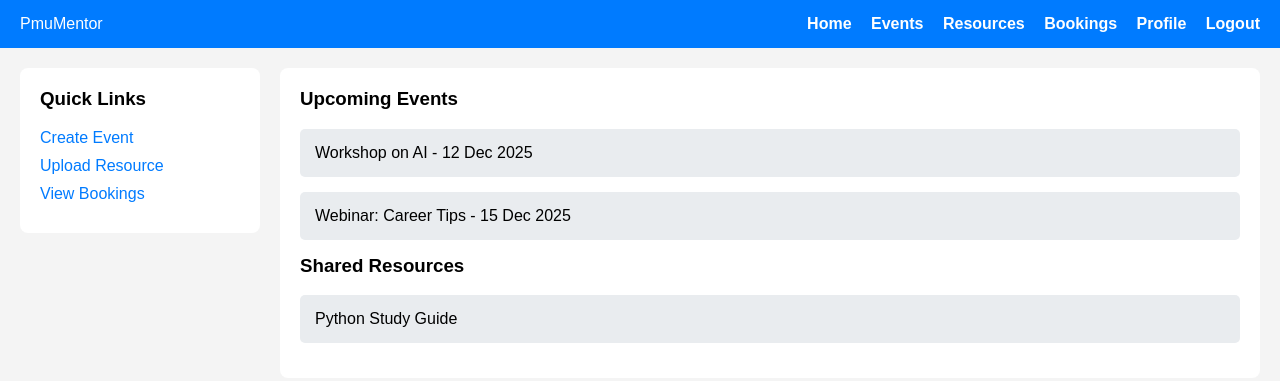
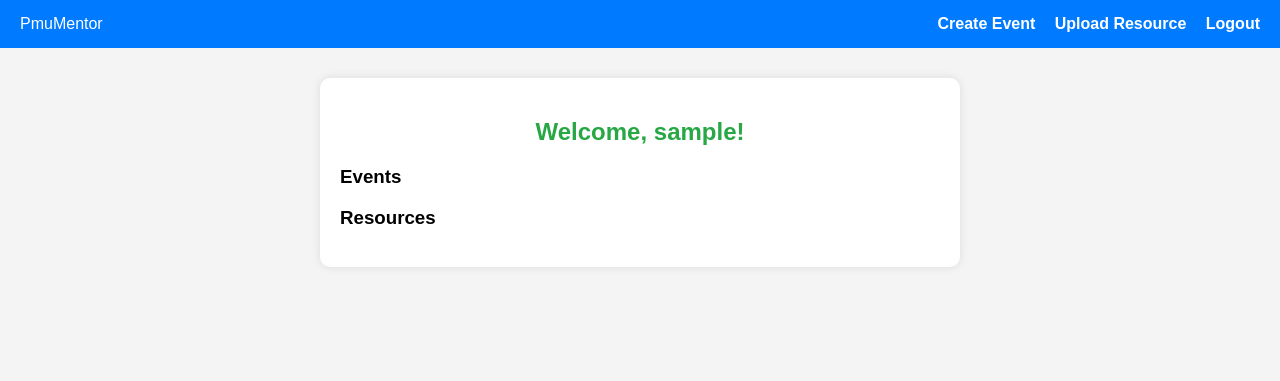
Before and after one commit to mearslanahmed/PmuMentor-WebApp, a plain HTML site: page dashboard-page/dashboard.html in a window 1280 px wide. Drawn offline with Linux system fonts and the light colour scheme; sample sign-in values are in the browser's storage.

Commit message:
Implemented dashboard page

```diff
--- a/dashboard-page/dashboard.css
+++ b/dashboard-page/dashboard.css
@@ -1,68 +1,8 @@
-body {
-    font-family: Arial, sans-serif;
-    margin: 0;
-    background-color: #f4f4f4;
-}
-
-nav {
-    background-color: #007BFF;
-    color: white;
-    padding: 15px 20px;
-    display: flex;
-    justify-content: space-between;
-    align-items: center;
-}
-
-nav a {
-    color: white;
-    margin-left: 15px;
-    text-decoration: none;
-    font-weight: bold;
-}
-
-nav a:hover {
-    text-decoration: underline;
-}
-
-.container {
-    display: flex;
-    margin: 20px;
-}
-
-.sidebar {
-    width: 200px;
-    background-color: white;
-    padding: 20px;
-    border-radius: 8px;
-    margin-right: 20px;
-    height: fit-content;
-}
-
-.main {
-    flex: 1;
-    background-color: white;
-    padding: 20px;
-    border-radius: 8px;
-}
-
-h3 {
-    margin-top: 0;
-}
-
-.card {
-    background-color: #e9ecef;
-    padding: 15px;
-    margin-bottom: 15px;
-    border-radius: 5px;
-}
-
-a.sidebar-link {
-    display: block;
-    margin: 10px 0;
-    color: #007BFF;
-    text-decoration: none;
-}
-
-a.sidebar-link:hover {
-    text-decoration: underline;
-}
+body { font-family: Arial; background-color: #f4f4f4; margin:0; }
+nav { background: #007BFF; padding: 15px 20px; display: flex; justify-content: space-between; color: white; }
+nav a { color: white; text-decoration: none; margin-left: 15px; font-weight: bold; }
+nav a:hover { text-decoration: underline; }
+.container { max-width: 600px; margin: 30px auto; background: #fff; padding: 20px; border-radius: 10px; box-shadow: 0 0 10px rgba(0,0,0,0.1); }
+h2 { text-align: center; color: #28a745; }
+ul { list-style-type: none; padding-left: 0; }
+ul li { background: #f1f1f1; margin: 5px 0; padding: 10px; border-radius: 5px; }
--- a/dashboard-page/dashboard.html
+++ b/dashboard-page/dashboard.html
@@ -10,27 +10,20 @@
 <nav>
     <div class="logo">PmuMentor</div>
     <div class="nav-links">
-        <a href="#">Home</a>
-        <a href="#">Events</a>
-        <a href="#">Resources</a>
-        <a href="#">Bookings</a>
-        <a href="#">Profile</a>
-        <a href="#">Logout</a>
+        <a href="../create-event/create-event.html">Create Event</a>
+        <a href="../upload-resource/upload-resource.html">Upload Resource</a>
+        <a href="#" id="logoutBtn">Logout</a>
     </div>
 </nav>
 
 <div class="container">
-    <div class="sidebar">
-        <h3>Quick Links</h3>
-        <a href="#" class="sidebar-link">Create Event</a>
-        <a href="#" class="sidebar-link">Upload Resource</a>
-        <a href="#" class="sidebar-link">View Bookings</a>
-    </div>
-    <div class="main">
-        <h3>Upcoming Events</h3>
-        <div class="card">Workshop on AI - 12 Dec 2025</div>
-        <div class="card">Webinar: Career Tips - 15 Dec 2025</div>
+    <h2 id="welcomeMsg"></h2>
+    <h3>Events</h3>
+    <ul id="eventsList"></ul>
+    <h3>Resources</h3>
+    <ul id="resourcesList"></ul>
+</div>
 
-        <h3>Shared Resources</h3>
-        <div class="card">Python Study Guide</div>
-        <div class="card
+<script src="dashboard.js"></script>
+</body>
+</html>
--- /dev/null
+++ b/dashboard-page/dashboard.js
@@ -0,0 +1,30 @@
+window.addEventListener('load', function(){
+    let currentUser = JSON.parse(localStorage.getItem('currentUser'));
+    if(!currentUser){
+        alert('Please login first');
+        window.location.href = '../login/login.html';
+        return;
+    }
+    document.getElementById('welcomeMsg').innerText = `Welcome, ${currentUser.username}!`;
+
+    let events = JSON.parse(localStorage.getItem('events') || '[]');
+    let eventsList = document.getElementById('eventsList');
+    events.forEach(ev => {
+        let li = document.createElement('li');
+        li.textContent = `${ev.title} (${ev.type}) on ${ev.date} ${ev.time}`;
+        eventsList.appendChild(li);
+    });
+
+    let resources = JSON.parse(localStorage.getItem('resources') || '[]');
+    let resourcesList = document.getElementById('resourcesList');
+    resources.forEach(res => {
+        let li = document.createElement('li');
+        li.textContent = `${res.title} - ${res.type}`;
+        resourcesList.appendChild(li);
+    });
+
+    document.getElementById('logoutBtn').addEventListener('click', function(){
+        localStorage.removeItem('currentUser');
+        window.location.href = '../login/login.html';
+    });
+});
```
